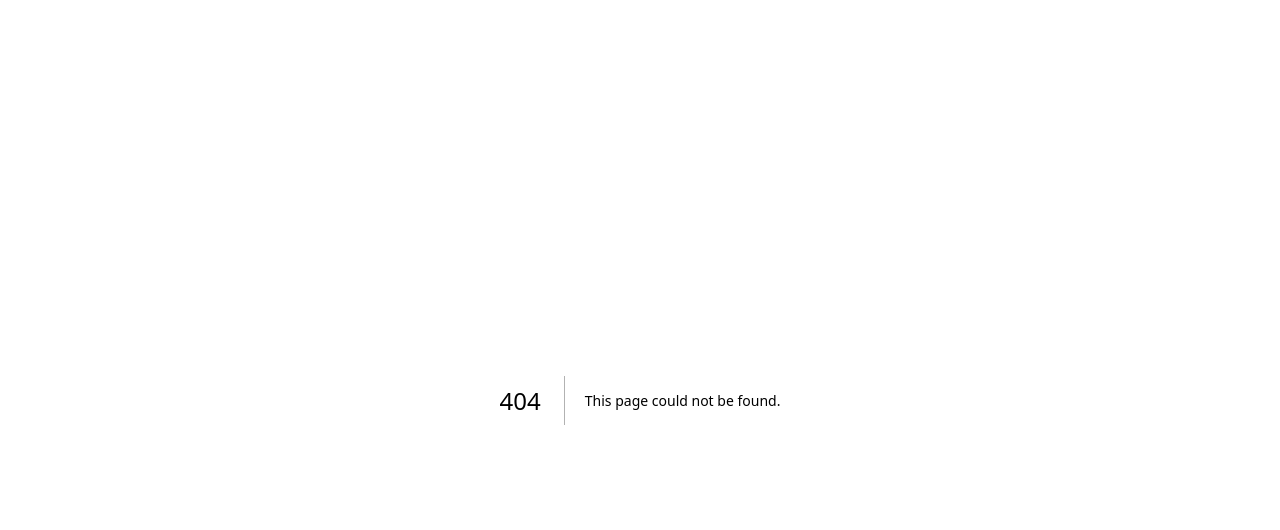
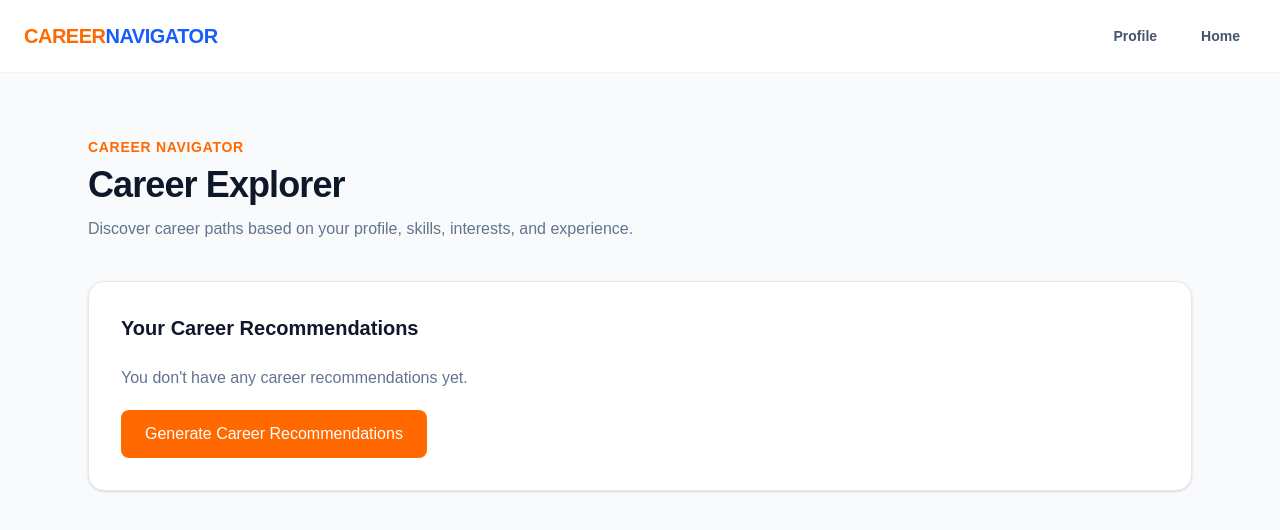
Before and after one commit to Navneetk4269/career-navigator, a Next.js app in the folder frontend/: page /explorer in a window 1280 px wide. Before the commit this address had no page. Shown: the top 530 px of the page. Built offline with nearby package versions, Linux system fonts and the light colour scheme; no server answers; sample sign-in values are in the browser's storage.

Commit message:
Checked the Functionality of the job description analysis and worked on the career explorer page

```diff
--- /dev/null
+++ b/frontend/src/app/explorer/page.tsx
@@ -0,0 +1,165 @@
+"use client";
+
+import { useEffect, useState } from "react";
+import Link from "next/link";
+
+export default function Explorer() {
+  const [recommendation, setRecommendation] = useState<any>(null);
+  const [loading, setLoading] = useState(true);
+  const [generating, setGenerating] = useState(false);
+
+  useEffect(() => {
+    loadRecommendation();
+  }, []);
+
+  async function loadRecommendation() {
+    const token = localStorage.getItem("accessToken");
+
+    if (!token) {
+      window.location.href = "/login";
+      return;
+    }
+
+    try {
+      const response = await fetch(
+        "http://localhost:5000/careers/latest",
+        {
+          headers: {
+            Authorization: `Bearer ${token}`,
+          },
+        }
+      );
+
+      const text = await response.text();
+      const data = text ? JSON.parse(text) : null;
+
+      if (response.ok) {
+        setRecommendation(data);
+      }
+    } catch (error) {
+      console.error("Failed to load recommendation:", error);
+    } finally {
+      setLoading(false);
+    }
+  }
+
+  async function generateRecommendations() {
+    const token = localStorage.getItem("accessToken");
+
+    if (!token) {
+      window.location.href = "/login";
+      return;
+    }
+
+    setGenerating(true);
+
+    try {
+      const response = await fetch(
+        "http://localhost:5000/careers/recommend",
+        {
+          method: "POST",
+          headers: {
+            Authorization: `Bearer ${token}`,
+          },
+        }
+      );
+
+      const text = await response.text();
+      const data = text ? JSON.parse(text) : null;
+
+      if (!response.ok) {
+        alert(data?.message || "Failed to generate recommendations.");
+        return;
+      }
+
+      setRecommendation(data);
+    } catch (error) {
+      console.error("Recommendation error:", error);
+      alert("Unable to generate recommendations.");
+    } finally {
+      setGenerating(false);
+    }
+  }
+
+  if (loading) {
+    return (
+      <main className="flex min-h-screen items-center justify-center bg-slate-50">
+        <p className="text-slate-500">Loading Career Explorer...</p>
+      </main>
+    );
+  }
+
+  return (
+    <main className="min-h-screen bg-slate-50">
+      <nav className="border-b border-slate-100 bg-white">
+        <div className="mx-auto flex h-[72px] max-w-7xl items-center justify-between px-6">
+          <Link href="/" className="text-xl font-black tracking-tight">
+            <span className="text-orange-500">CAREER</span>
+            <span className="text-blue-600">NAVIGATOR</span>
+          </Link>
+
+          <div className="flex gap-3">
+            <Link
+              href="/profile"
+              className="rounded-lg px-4 py-2 text-sm font-semibold text-slate-600 hover:bg-slate-50"
+            >
+              Profile
+            </Link>
+
+            <Link
+              href="/"
+              className="rounded-lg px-4 py-2 text-sm font-semibold text-slate-600 hover:bg-slate-50"
+            >
+              Home
+            </Link>
+          </div>
+        </div>
+      </nav>
+
+      <section className="mx-auto max-w-6xl px-6 py-16">
+        <div className="mb-10">
+          <p className="text-sm font-bold uppercase tracking-wider text-orange-500">
+            Career Navigator
+          </p>
+
+          <h1 className="mt-2 text-4xl font-bold tracking-tight text-slate-900">
+            Career Explorer
+          </h1>
+
+          <p className="mt-3 max-w-2xl text-slate-500">
+            Discover career paths based on your profile, skills, interests,
+            and experience.
+          </p>
+        </div>
+
+        <div className="rounded-2xl border border-slate-200 bg-white p-8 shadow-sm">
+          <h2 className="text-xl font-bold text-slate-900">
+            Your Career Recommendations
+          </h2>
+
+          {recommendation ? (
+            <pre className="mt-6 overflow-auto rounded-xl bg-slate-50 p-5 text-sm text-slate-700">
+              {JSON.stringify(recommendation, null, 2)}
+            </pre>
+          ) : (
+            <div className="mt-6">
+              <p className="text-slate-500">
+                You don't have any career recommendations yet.
+              </p>
+
+              <button
+                onClick={generateRecommendations}
+                disabled={generating}
+                className="mt-5 rounded-lg bg-orange-500 px-6 py-3 font-semibold text-white hover:bg-orange-600 disabled:opacity-60"
+              >
+                {generating
+                  ? "Generating..."
+                  : "Generate Career Recommendations"}
+              </button>
+            </div>
+          )}
+        </div>
+      </section>
+    </main>
+  );
+}
--- a/frontend/src/app/page.tsx
+++ b/frontend/src/app/page.tsx
@@ -14,6 +14,13 @@ export default function Home() {
           </Link>
 
           <div className="flex items-center gap-3">
+            <Link
+              href="/explorer"
+              className="rounded-lg px-4 py-2 text-sm font-semibold text-slate-600 transition hover:bg-slate-50 hover:text-slate-900"
+            >
+              Career Explorer
+            </Link>
+
             <Link
               href="/profile"
               className="rounded-lg px-4 py-2 text-sm font-semibold text-slate-600 transition hover:bg-slate-50 hover:text-slate-900"
--- a/frontend/src/app/profile/page.tsx
+++ b/frontend/src/app/profile/page.tsx
@@ -2,8 +2,11 @@
 
 import Link from "next/link";
 import { ChangeEvent, FormEvent, useEffect, useRef, useState } from "react";
+import { useRouter } from "next/navigation";
 
 export default function Profile() {
+  const router = useRouter();
+
   const [name, setName] = useState("");
   const [email, setEmail] = useState("");
 
@@ -411,6 +414,7 @@ export default function Profile() {
       }
 
       alert("Profile saved successfully!");
+      router.push("/explorer");
     } catch (error) {
       console.error("Profile save error:", error);
       alert("Unable to connect to the server.");
@@ -718,6 +722,22 @@ export default function Profile() {
                   placeholder="2027"
                   className={inputClass}
                 />
+              </Field>
+
+              <Field label="Learning Hours Per Week" className="mt-4">
+                <input
+                  type="number"
+                  min={1}
+                  max={168}
+                  value={studyHours}
+                  onChange={(e) => setStudyHours(e.target.value)}
+                  placeholder="15"
+                  className={inputClass}
+                />
+
+                <p className="mt-1.5 text-xs text-slate-400">
+                  How many hours per week can you dedicate to learning?
+                </p>
               </Field>
 
             </div>
```
